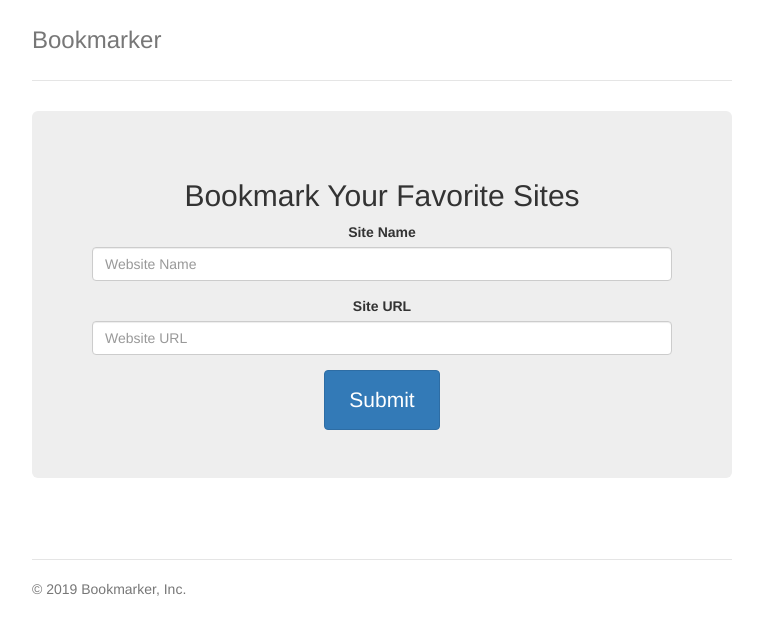
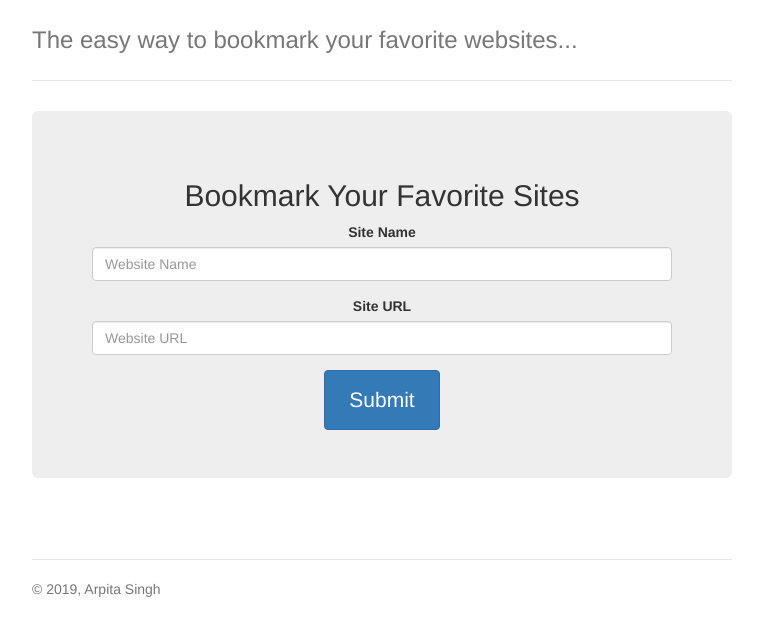
Before and after one commit to arpitapop4/Bookmarking-Web-Application-With-Vanilla-JavaScript, a plain HTML site: page index.html in a window 1280 px wide. Shown: the whole page, without its empty margins (258-1021 px from the left). Drawn offline with nearby package versions, Linux system fonts and the light colour scheme.

Commit message:
Update 0.1
Minor spell checks.

```diff
--- a/index.html
+++ b/index.html
@@ -20,7 +20,7 @@
         <nav>
 
         </nav>
-        <h3 class="text-muted">Bookmarker</h3>
+        <h3 class="text-muted">The easy way to bookmark your favorite websites...</h3>
       </div>
 
       <div class="jumbotron">
@@ -46,7 +46,7 @@
 
 
       <footer class="footer">
-        <p>&copy; 2019 Bookmarker, Inc.</p>
+        <p>&copy; 2019, Arpita Singh</p>
       </footer>
 
     </div> <!-- /container -->
```
